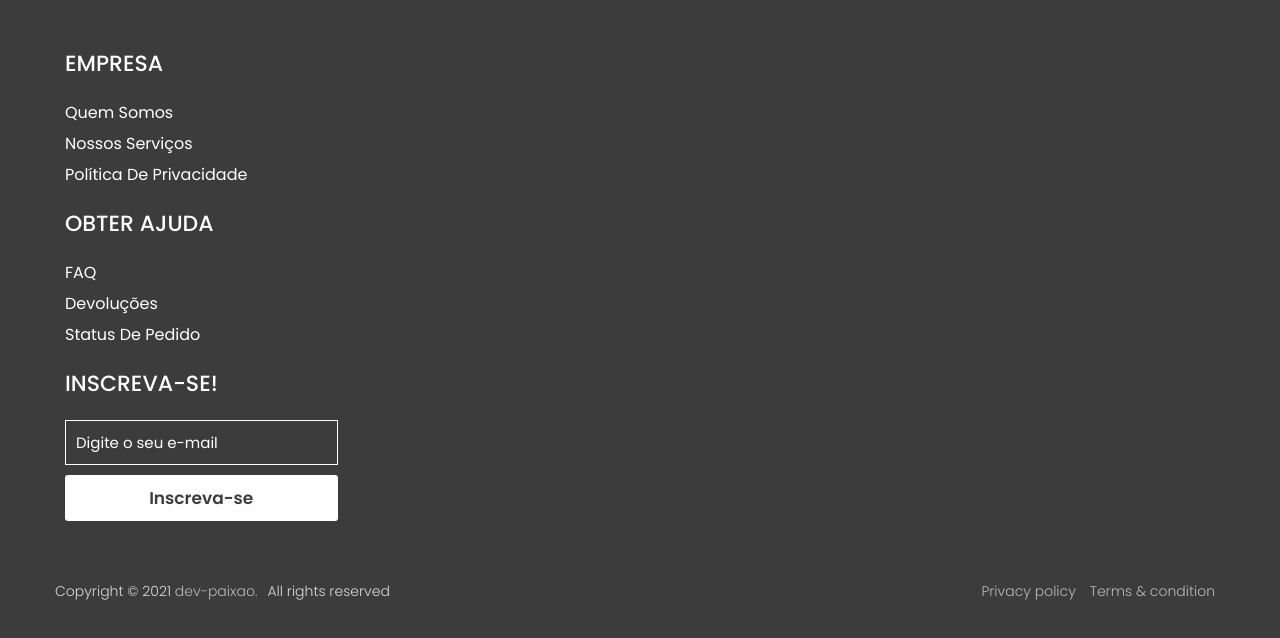
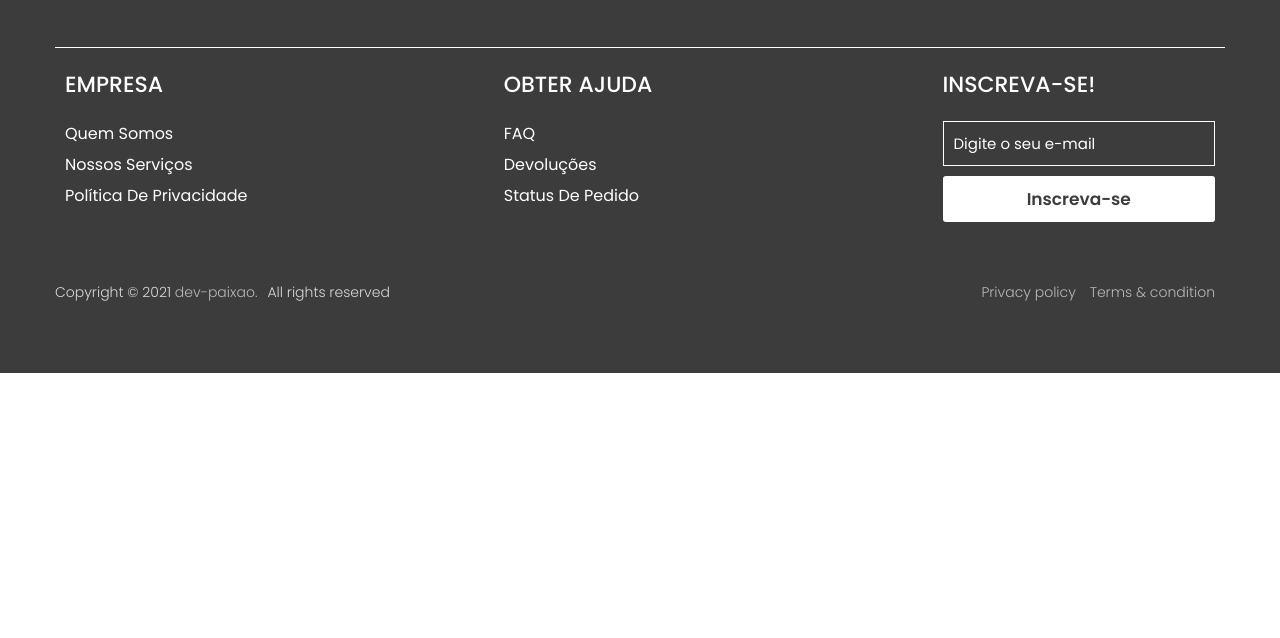
Before and after one commit to dev-paixao/responsive-footer, a plain HTML site: page index.html in a window 1280 px wide. Shown: the part 128-766 px from the top of the page. Drawn offline with Linux system fonts and the light colour scheme.

Commit message:
Update style.css

```diff
--- a/style.css
+++ b/style.css
@@ -84,7 +84,7 @@ footer::before{
     color: #0077B5;
     background: #ffffff;
 }
-footer .cabecalho .link-boxes{
+footer .content  .link-boxes{
     width: 100%;
     display: flex;
     justify-content: space-between;
```
